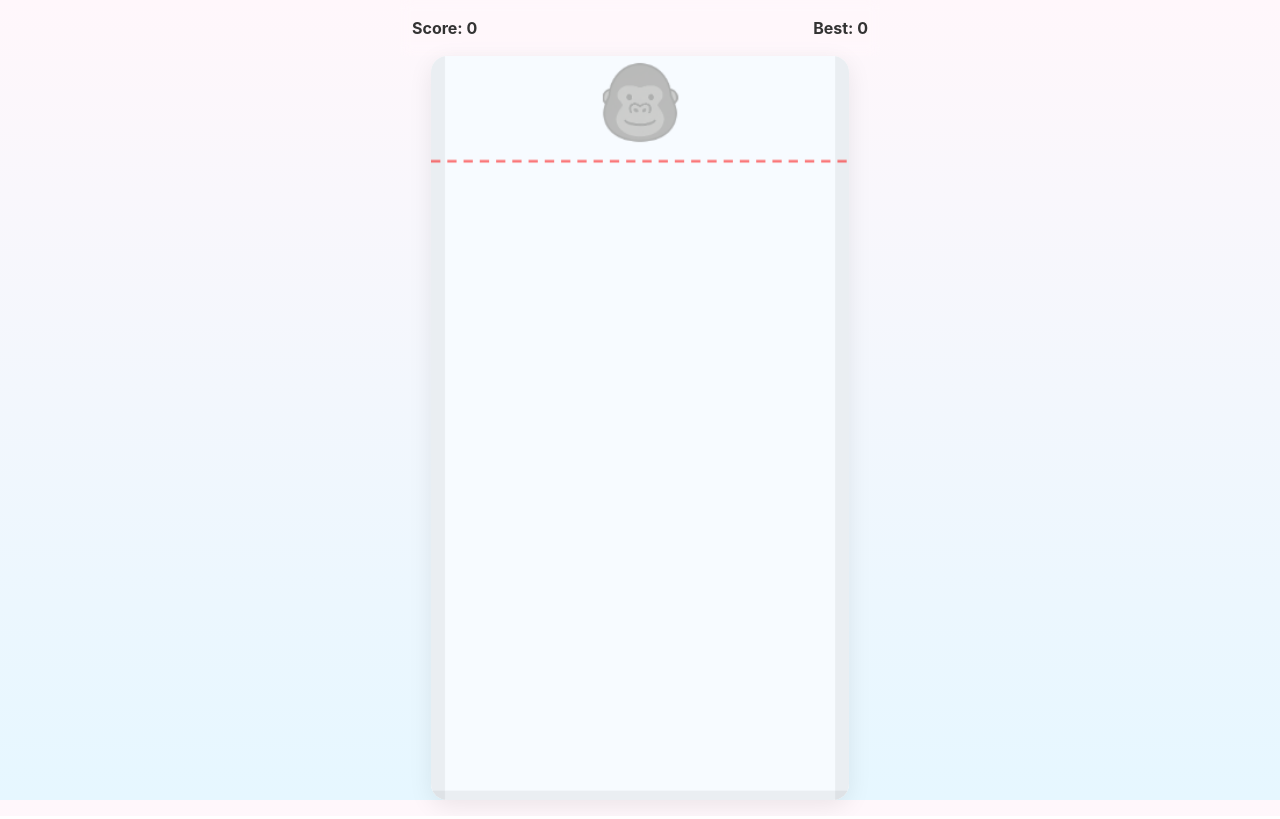
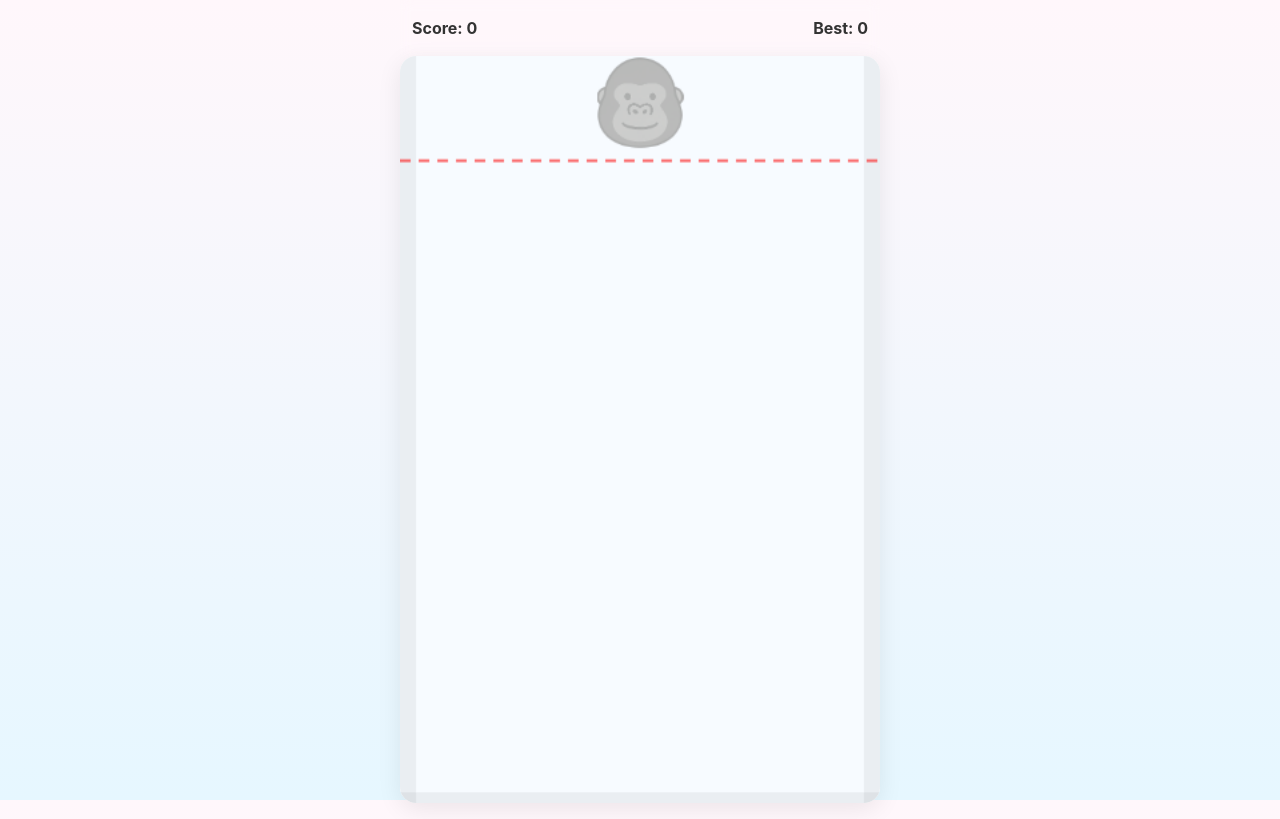
Before and after one commit to Take244/suika_like, a plain HTML site: page index.html in a window 1280 px wide. Drawn offline with Linux system fonts and the light colour scheme.

Commit message:
高さ調整３

```diff
--- a/main.js
+++ b/main.js
@@ -12,7 +12,7 @@
 
   // Logical world size in pixels (scaled to canvas size by CSS)
   const W = 360; // width
-  const H = 640; // height
+  const H = 560; // height (短く調整)
   canvas.width = W; canvas.height = H;
 
   // Visual theme: 'fruit' or 'bear' (bearは画像優先・なければ描画)
@@ -25,8 +25,8 @@
   const bearSprites = new Array(10).fill(null); // レベルごとのトリム済みスプライト情報
 
   // Safe area for spawning and top line
-  const TOP_LINE_Y = 90; // where the red line is drawn
-  const SPAWN_Y = 40;    // y position to preview/spawn above line
+  const TOP_LINE_Y = 78; // where the red line is drawn (Hに合わせて調整)
+  const SPAWN_Y = 35;    // y position to preview/spawn above line
 
   // Physics params
   let GRAVITY = 2000;        // px/s^2
--- a/style.css
+++ b/style.css
@@ -24,8 +24,8 @@ body{
 .nextbox{
   padding:.25rem .5rem; border:2px dashed var(--primary); border-radius:8px; color:var(--primary); font-weight:700;
 }
-.game-wrap{ position:relative; width:100%; height: calc(100vh - var(--hud-h) - env(safe-area-inset-top) - env(safe-area-inset-bottom)); display:grid; place-items:center; }
-#game{ height:100%; width:auto; max-width:100%; display:block; background: #fff; border-radius: 16px; box-shadow: 0 6px 24px rgba(0,0,0,.08);
+.game-wrap{ position:relative; width:100%; display:grid; place-items:center; }
+#game{ width:100%; height:auto; display:block; background: #fff; border-radius: 16px; box-shadow: 0 6px 24px rgba(0,0,0,.08);
   touch-action: none;
 }
 .overlay{ position:absolute; inset:0; display:grid; place-items:center; background: rgba(0,0,0,.25); }
```
